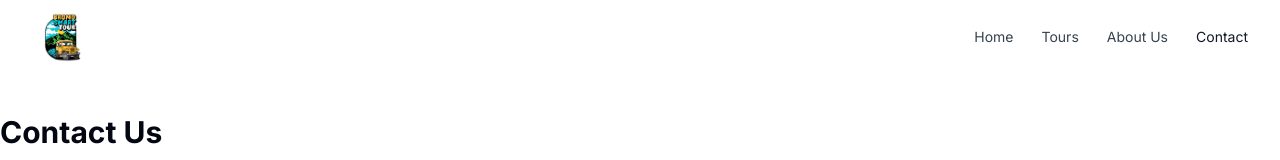
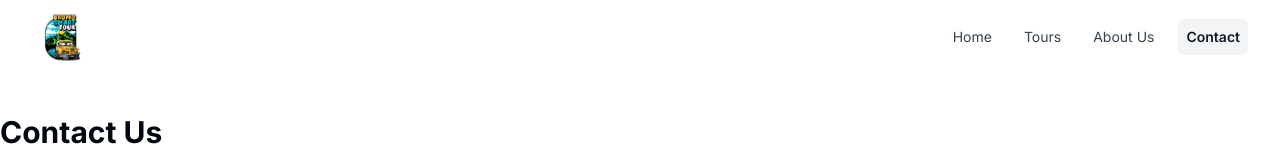
Before and after one commit to alizul01/bromo-sunrise-vinny, a Next.js app: page /contact in a window 1280 px wide. Shown: the top 160 px of the page. Built offline with nearby package versions, Linux system fonts and the light colour scheme.

Commit message:
update: navbar user interface

```diff
--- a/components/pages/index/features-section.tsx
+++ b/components/pages/index/features-section.tsx
@@ -26,7 +26,7 @@ const FeaturesSection: React.FC = () => {
     };
 
     return (
-        <section className={'relative'}>
+        <section className={'relative'} id={"tours"}>
             <div className={'absolute top-0 left-0 opacity-70 -z-10'}>
                 <span>
                     <Image src={map_bg} alt={'Map'}/>
--- a/components/pages/index/hero-section.tsx
+++ b/components/pages/index/hero-section.tsx
@@ -5,6 +5,7 @@ import {Button} from "@/components/ui/button";
 import Image from "next/image";
 import hero_image from '@/public/assets/image/hero/hero.png';
 import {GoPaperAirplane} from "react-icons/go";
+import Link from "next/link";
 
 const HeroSection: React.FC = () => {
 
@@ -13,7 +14,7 @@ const HeroSection: React.FC = () => {
             className="container my-8 md:my-12">
             <div className={'flex flex-col-reverse md:flex-row items-center gap-3 justify-center md:`justify-between'}>
                 <div className={'flex flex-col items-center justify-center md:items-start gap-5 basis-1/2'}>
-                    <span className={'w-fit p-3 bg-white text-cyan-500 flex items-center gap-2 rounded-full shadow-md mb-4'}>
+                    <span className={'w-fit p-3 bg-white text-cyan-500 flex items-center gap-2 rounded-full shadow-md mb-4 cursor-default hover:scale-105 transition duration-300 ease-in-out'}>
                         <GoPaperAirplane className={'text-xl'}/> <span className={'font-bold'}>Explore the East Java!</span>
                     </span>
                     <h1 className={'font-bold text-4xl md:text-6xl md:leading-tight md:text-start text-center'}>
@@ -23,8 +24,10 @@ const HeroSection: React.FC = () => {
                     <p className={'leading-relaxed font-normal text-gray-600 md:text-start text-center'}>
                         We always give the extraordinary experience for you. We provide tour packages around East Java for domestic and international tourists.
                     </p>
-                    <Button className={'w-fit bg-cyan-500 hover:bg-cyan-600'}>
-                        Get Started
+                    <Button asChild={true} className={'w-fit bg-cyan-500 hover:bg-cyan-600'}>
+                        <Link href={'#tours'}>
+                            Get Started
+                        </Link>
                     </Button>
                 </div>
                 <div>
--- a/components/partials/header.tsx
+++ b/components/partials/header.tsx
@@ -1,4 +1,5 @@
 'use client'
+
 import React, {useEffect, useState} from "react";
 import logo from '@/public/assets/image/logo/logo.png';
 import Image from "next/image";
@@ -31,9 +32,9 @@ const Header: React.FC = () => {
                             <Image src={logo} alt="Vinny Bromo Logo Tour" width={58} height={58} className="cursor-pointer"/>
                     </Link>
 
-                    <div className={`hidden sm:flex items-center justify-end gap-7 ${isMenuOpen ? 'hidden' : ''}`}>
+                    <div className={`hidden sm:flex items-center justify-end gap-4 ${isMenuOpen ? 'hidden' : ''}`}>
                         {NAVIGATION_DATA.map((item, index) => (
-                            <Link key={index} href={item.link} passHref className={`text-sm font-normal ${currentRoute === item.link.replace('/', '') ? 'text-gray-900' : 'text-gray-700 hover:text-gray-900'}`}
+                            <Link key={index} href={item.link} passHref className={`text-sm hover:text-gray-700 hover:bg-gray-100 p-2 rounded-md  ${currentRoute === item.link.replace('/', '') ? ' text-gray-900 font-semibold text-gray-900 bg-gray-100' : 'text-gray-700 font-normal'}`}
                                 >
                                     {item.title}
                             </Link>
@@ -55,14 +56,14 @@ const Header: React.FC = () => {
                 <AnimatePresence>
                     {isMenuOpen && (
                         <motion.div
-                            className="sm:hidden flex flex-col items-start gap-2 mt-2 py-4"
+                            className="sm:hidden flex flex-col items-start gap-2 mt-2 p-4 bg-gray-50 border border-gray-100"
                             initial={{ opacity: 0, y: -20 }}
                             animate={{ opacity: 1, y: 0 }}
                             exit={{ opacity: 0, y: -20 }}
                             transition={{ duration: 0.3 }}
                         >
                             {NAVIGATION_DATA.map((item, index) => (
-                                <Link key={index} href={item.link} passHref className={`p-2 bg-cyan-100 w-full rounded-md text-sm font-normal ${currentRoute === item.link.replace('/', '') ? 'text-gray-900' : 'text-gray-700 hover:text-gray-900'}`}>
+                                <Link key={index} href={item.link} passHref className={`block py-2 px-3 w-full rounded-md text-sm font-normal ${currentRoute === item.link.replace('/', '') ? 'text-gray-100 bg-gray-950 font-semibold' : 'text-gray-700 hover:text-gray-900 hover:bg-gray-100'}`}>
                                         {item.title}
                                 </Link>
                             ))}
```
